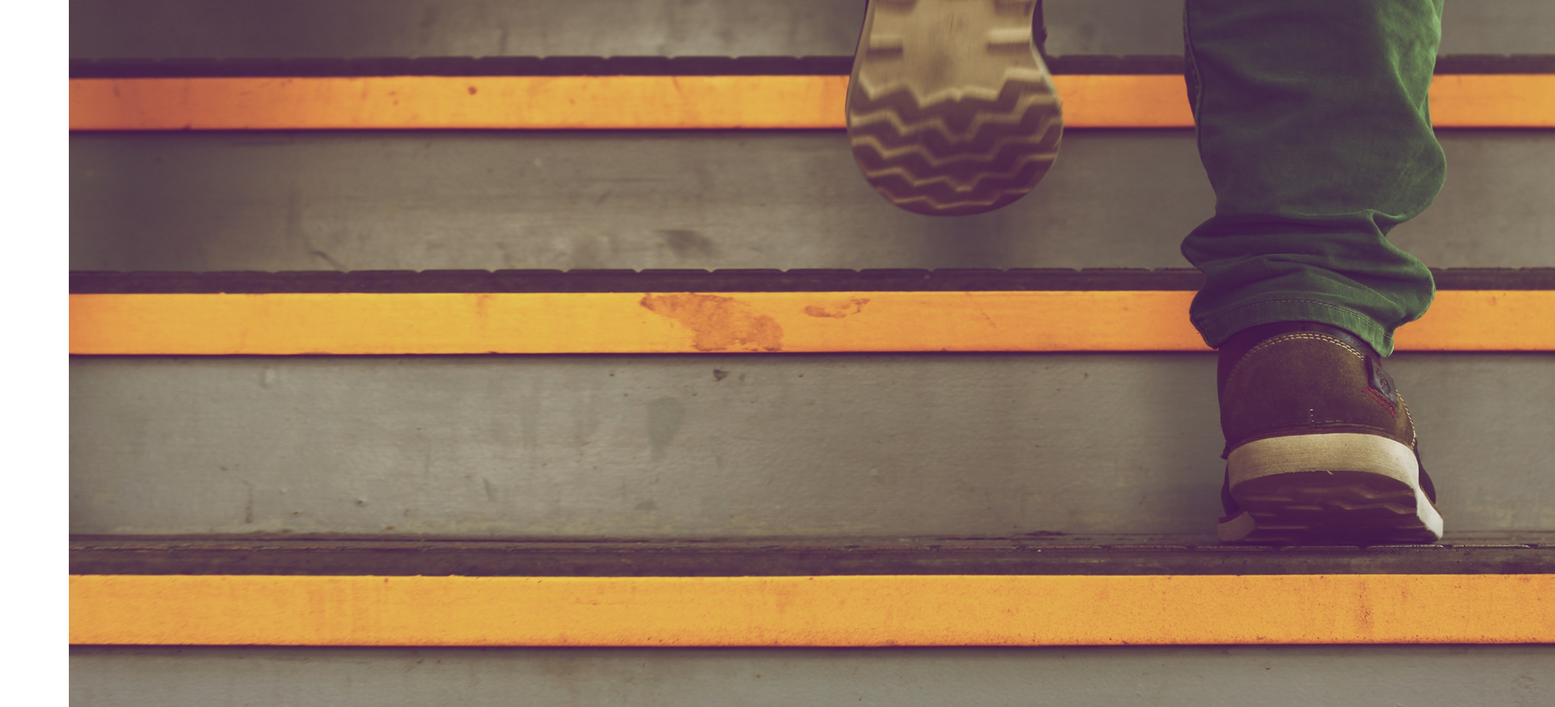
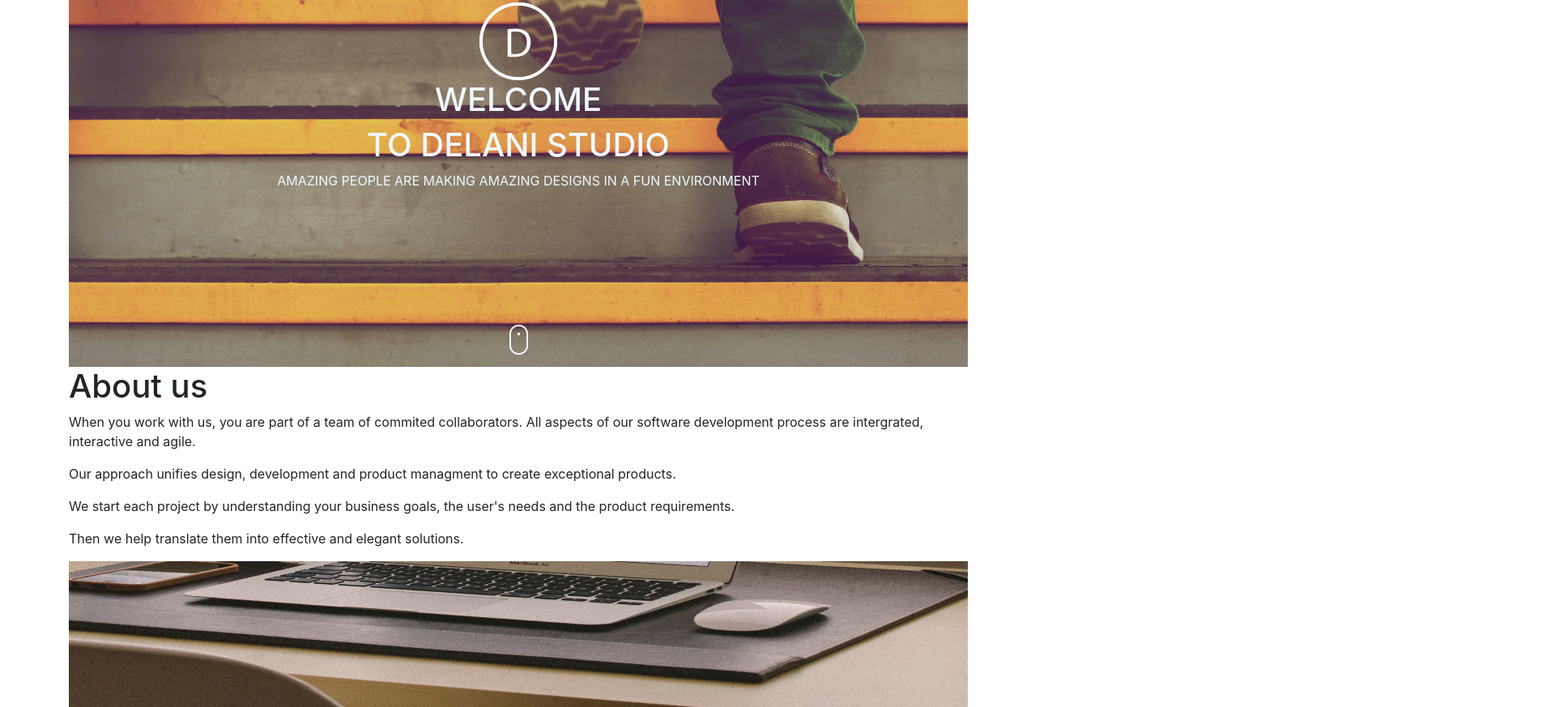
Before and after one commit to Henry-moire/Delani-studio, a plain HTML site: page index.html in a window 1280 px wide. Shown: the part 147-1020 px from the top of the page at 81% size, 1920 px wide, since content can reach past the window. Drawn offline with nearby package versions, Linux system fonts and the light colour scheme.

Commit message:
Edit welcome section to include text and logos, plus make image background

```diff
--- a/css/styles.css
+++ b/css/styles.css
@@ -0,0 +1,22 @@
+.welcomeHeader{
+    /*For image*/
+    background-image: url('../IP3-master/assets/backgrounds/h_img.jpg');
+    background-size: cover;
+    height: 600px;
+    /* For text */
+    padding: 150px;
+    text-align: center;
+    color: aliceblue;
+}
+
+#mouseImage{
+    padding: 150px;
+}
+#servicesImage{
+    max-width: 100%;
+    height: auto;
+}
+#contactImage{
+    max-width: 100%;
+    height: auto;
+}
--- a/index.html
+++ b/index.html
@@ -13,7 +13,11 @@
    <body>
       <div class="container">
           <div class="welcomeHeader">
-            <img id="welcomeImage" src="IP3-master/assets/backgrounds/h_img.jpg">
+                <img src="IP3-master/assets/logo/logo.png">
+                <h1>WELCOME</h1>
+                <h1>TO DELANI STUDIO</h1>
+                <p>AMAZING PEOPLE ARE MAKING AMAZING DESIGNS IN A FUN ENVIRONMENT</p>
+                <img id="mouseImage" src="IP3-master/assets/mouse_click.png">
           </div>
           <div class="aboutUs">
               <h1>About us</h1>
```
Lines whose indentation alone changed are shown as unchanged.
